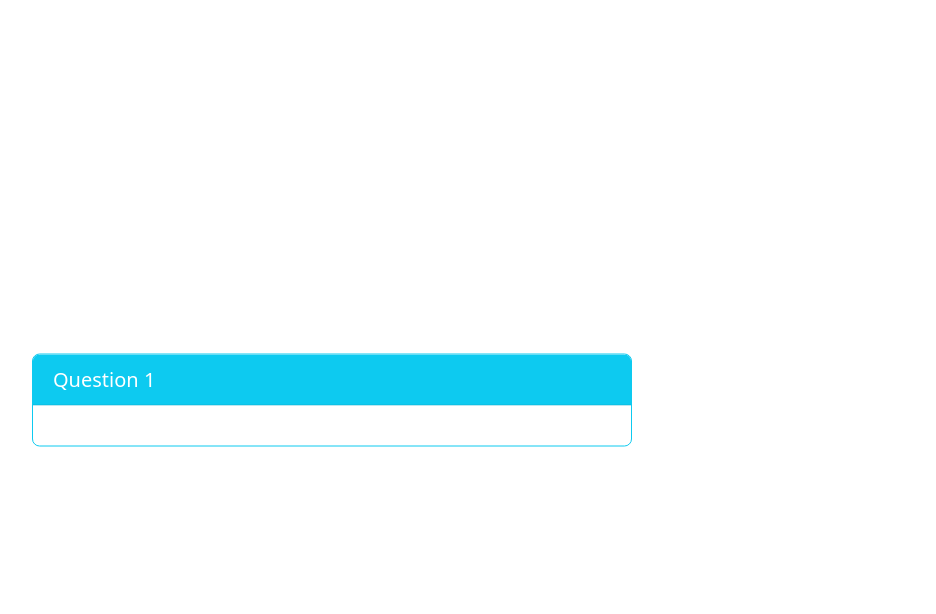
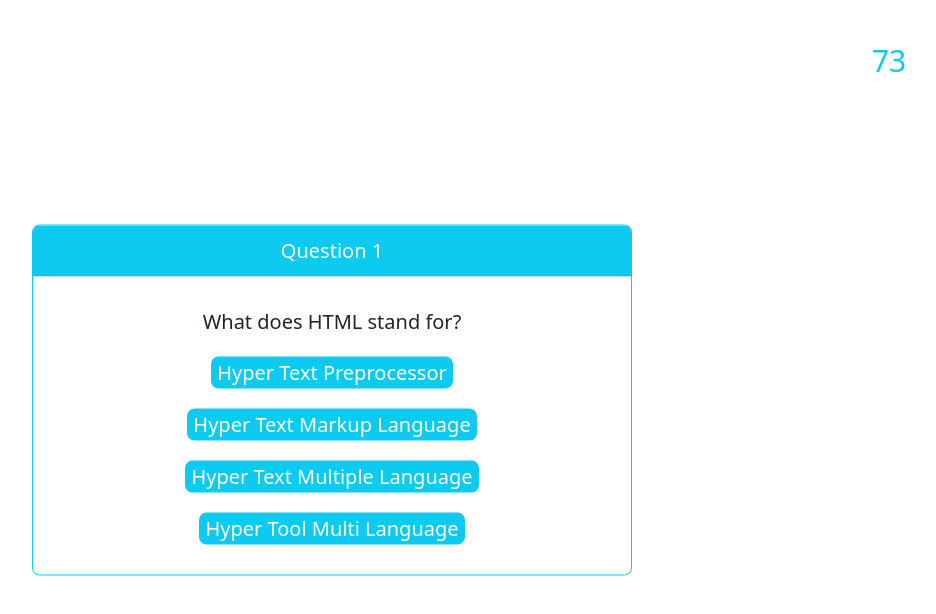
Before and after one commit to JacobDuncan17/Iceman, a plain HTML site: page index.html in a window 1280 px wide. Both pictures are taken after a click on the button "Start Quiz". Shown: the whole page, without its empty margins (308-1244 px from the left). Drawn offline with nearby package versions, Linux system fonts and the light colour scheme.

Commit message:
created questions and stuff that happens when you choose an option. Made it loop through questions until it goes through all 5

```diff
--- a/Assets/css/style.css
+++ b/Assets/css/style.css
@@ -17,3 +17,29 @@
     left: 50%;
     transform: translate(-50%, -50%);
 }
+
+#timeLeft {
+    position: absolute;
+    top: 5%;
+    right: 5%;
+    transform: translate(-5%, -5%);
+    font-size: 30px;
+
+}
+#question p {
+    margin: 10px;
+}
+#question div button {
+    margin: 10px;
+    color: white;
+}
+#question {
+    display: flex;
+    flex-direction: column;
+    justify-content: center;
+    align-items: center;
+}
+#questionNumber {
+    display: flex;
+    justify-content: center;
+}
--- a/Assets/js/script.js
+++ b/Assets/js/script.js
@@ -1,7 +1,163 @@
 var startquiz = document.getElementById("quizbutton");
 var quizbox = document.getElementById("card1");
+var questionNumber1 = document.querySelector("#questionNumber");
+var questionText = document.querySelector("#question1");
+var option1 = document.querySelector("#option1");
+var option2 = document.querySelector("#option2");
+var option3 = document.querySelector("#option3");
+var option4 = document.querySelector("#option4");
 
-startquiz.addEventListener("click", function(){
+startquiz.onclick = ()=>{
+    start();
+}
+
+var questions = [
+    {
+    question: "What does HTML stand for?",
+    answer: "Hyper Text Markup Language",
+    options: [
+      "Hyper Text Preprocessor",
+      "Hyper Text Markup Language",
+      "Hyper Text Multiple Language",
+      "Hyper Tool Multi Language"
+    ]
+  },
+    {
+    question: "What does CSS stand for?",
+    answer: "Cascading Style Sheet",
+    options: [
+      "Common Style Sheet",
+      "Colorful Style Sheet",
+      "Computer Style Sheet",
+      "Cascading Style Sheet"
+    ]
+  },
+    {
+    question: "What does PHP stand for?",
+    answer: "Hypertext Preprocessor",
+    options: [
+      "Hypertext Preprocessor",
+      "Hypertext Programming",
+      "Hypertext Preprogramming",
+      "Hometext Preprocessor"
+    ]
+  },
+    {
+    question: "What does SQL stand for?",
+    answer: "Structured Query Language",
+    options: [
+      "Stylish Question Language",
+      "Stylesheet Query Language",
+      "Statement Question Language",
+      "Structured Query Language"
+    ]
+  },
+    {
+    question: "What does XML stand for?",
+    answer: "eXtensible Markup Language",
+    options: [
+      "eXtensible Markup Language",
+      "eXecutable Multiple Language",
+      "eXTra Multi-Program Language",
+      "eXamine Multiple Language"
+    ]
+  },
+];
+var score = 0;
+var timeLeft = 0;
+var timer;
+var currentQuestion = -1;
+
+function start(){
     quizbox.style.display = "flex";
     startquiz.style.display = "none";
-});
+    timeLeft = 75;
+    document.getElementById("timeLeft").innerHTML = timeLeft;
+
+    timer = setInterval(function() {
+        timeLeft--;
+        document.getElementById("timeLeft").innerHTML = timeLeft;
+
+        // If timer hits below 0, the game ends
+        if (timeLeft <= 0) {
+            clearInterval(timer);
+            endGame();
+        }
+
+    }, 1000);
+
+    next();
+
+};
+
+
+function next(){
+    currentQuestion++;
+
+    if (currentQuestion > questions.length -1){
+
+    }
+
+    var questiontitle = currentQuestion + 1;
+    questionNumber1.textContent = "Question " + questiontitle;
+    questionText.textContent = questions[currentQuestion].question
+
+    option1.textContent = questions[currentQuestion].options[0];
+    option1.value = questions[currentQuestion].options[0];
+    option2.textContent = questions[currentQuestion].options[1];
+    option2.value = questions[currentQuestion].options[1];
+    option3.textContent = questions[currentQuestion].options[2];
+    option3.value = questions[currentQuestion].options[2];
+    option4.textContent = questions[currentQuestion].options[3];
+    option4.value = questions[currentQuestion].options[3];
+
+    var answer = questions[currentQuestion].answer;
+
+
+    option1.onclick = ()=>{
+        if (option1.value == answer){
+            correct();
+        }
+        else {
+            incorrect();
+        }
+    }
+
+    option2.onclick = ()=>{
+        if (option2.value == answer){
+            correct();
+        }
+        else {
+            incorrect();
+        }
+    }
+
+    option3.onclick = ()=>{
+        if (option3.value == answer){
+            correct();
+        }
+        else {
+            incorrect();
+        }
+    }
+
+    option4.onclick = ()=>{
+        if (option4.value == answer){
+            correct();
+        }
+        else {
+            incorrect();
+        }
+    }
+}
+
+function incorrect() {
+    timeLeft -=15;
+    console.log(currentQuestion);
+    next();
+}
+
+function correct() {
+    console.log(currentQuestion);
+    next()
+}
--- a/index.html
+++ b/index.html
@@ -9,23 +9,30 @@
 </head>
 
 <body>
-    <div class="">
+    <div>
         <!-- Quiz button to start -->
             <div class="d-flex justify-content-center start_btn"><button class="bg-info border-0 rounded" id="quizbutton">Start Quiz</button></div>
 
             <!-- Quiz Box-->
-
-            <div class="d-flex justify-content-center quizbox1">
+            <div class="d-flex justify-content-center">
                 <div class="card border-info" style="width: 30rem;" id="card1">
-                    <div class="card-header bg-info text-white"><span>Question 1</span></div>
-                    <div class="card-body">
+                    <div class="card-header bg-info text-white"><span id="questionNumber"></span></div>
+                    <div class="card-body" id="question">
+                        <p id="question1">test</p>
+                        <div><button class="bg-info border-0 rounded" id="option1"></button></div>
+                        <div><button class="bg-info border-0 rounded" id="option2"></button></div>
+                        <div><button class="bg-info border-0 rounded" id="option3"></button></div>
+                        <div><button class="bg-info border-0 rounded" id="option4"></button></div>
                         <!--Inserted question from js-->
                     </div>
-                    <div>
+
+
                         <!--Inserted options from js-->
                     </div>
                 </div>
             </div>
+
+            <div class="text-info" id="timeLeft"></div>
 
     </div>
     <script src="./Assets/js/script.js"></script>
```
